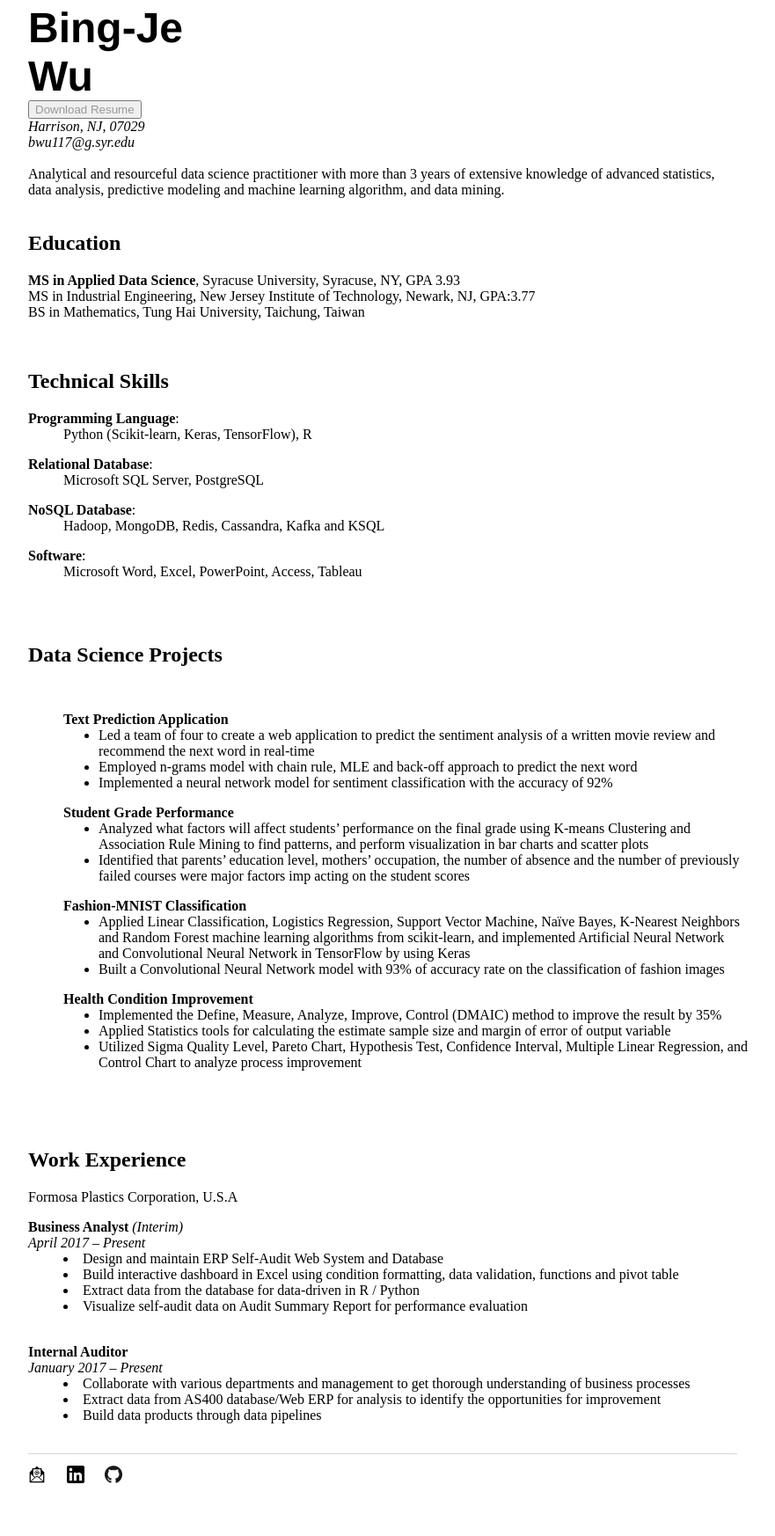
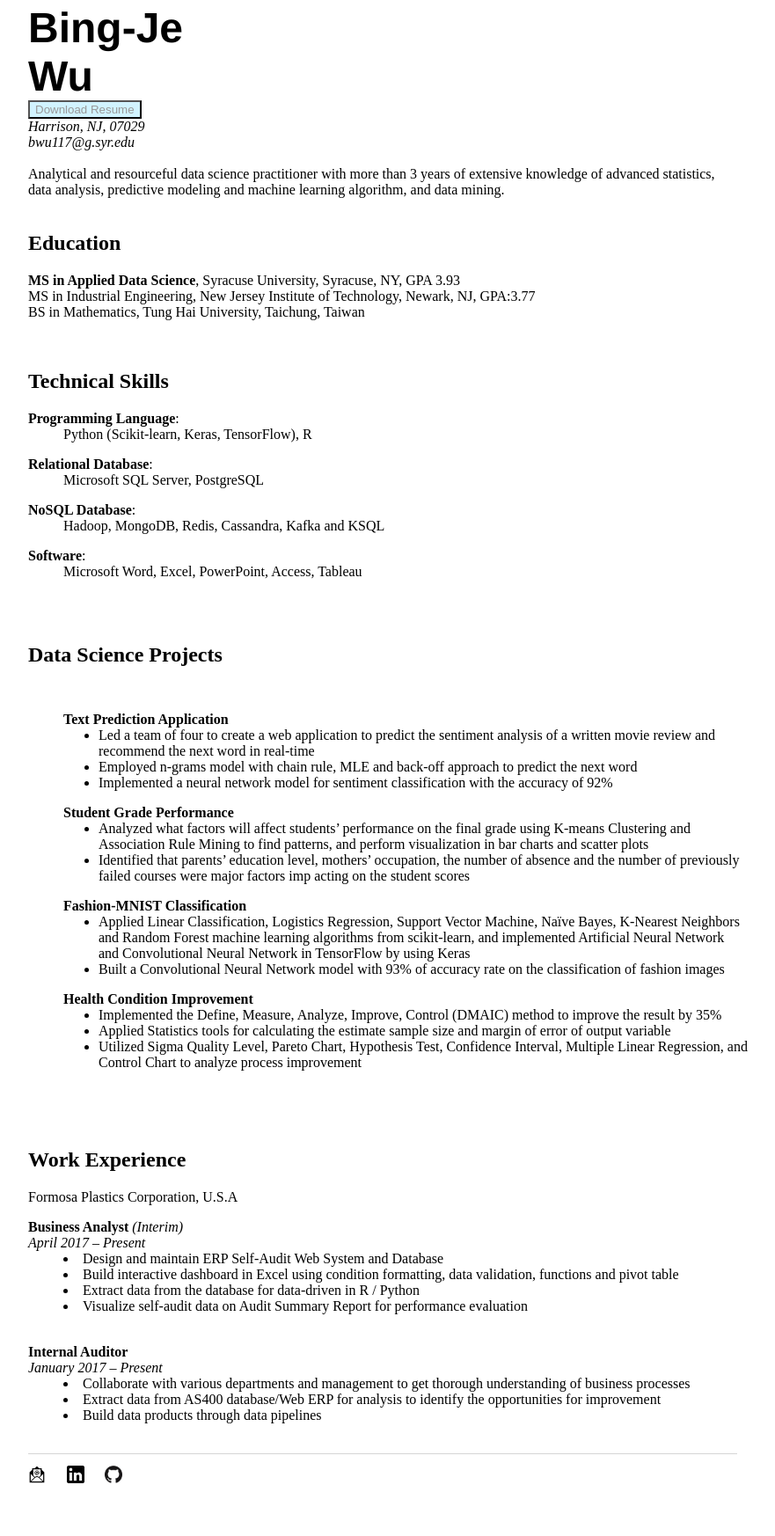
Before and after one commit to bing020815/bing020815.github.io, a Jekyll site: the page built from resume/index.html, in a window 1280 px wide. Shown: the part 494-2240 px from the top of the page at 88% size, without its empty margins (160-1041 px from the left). Built offline with Jekyll 4.4.1, drawn with Linux system fonts in a browser that asks for light colours.

Commit message:
Update index.html

```diff
--- a/resume/index.html
+++ b/resume/index.html
@@ -5,7 +5,7 @@
 <div class="blurb" style="width: 90%";>
 	<div itemscope itemtype="http://data-vocabulary.org/Person">
 	<span itemprop="name"><h1 style="display: inline; margin-right: 16em">Bing-Je Wu</h1></span>
-	<button type="button" background=#d1f3ff class="btn btn-info"><a href="https://www.dropbox.com/s/peyg5ew762tll89/Resume.pdf?dl=0" title="Download Resume as PDF">Download Resume</a></button>
+	<button type="button" class="btn btn-info" style="background:#d1f3ff;"><a href="https://www.dropbox.com/s/peyg5ew762tll89/Resume.pdf?dl=0" title="Download Resume as PDF">Download Resume</a></button>
 	<address>
 	Harrison, NJ, 07029<br>
 	<span class="obfuscate">bwu117@g.syr.edu</span>
```
